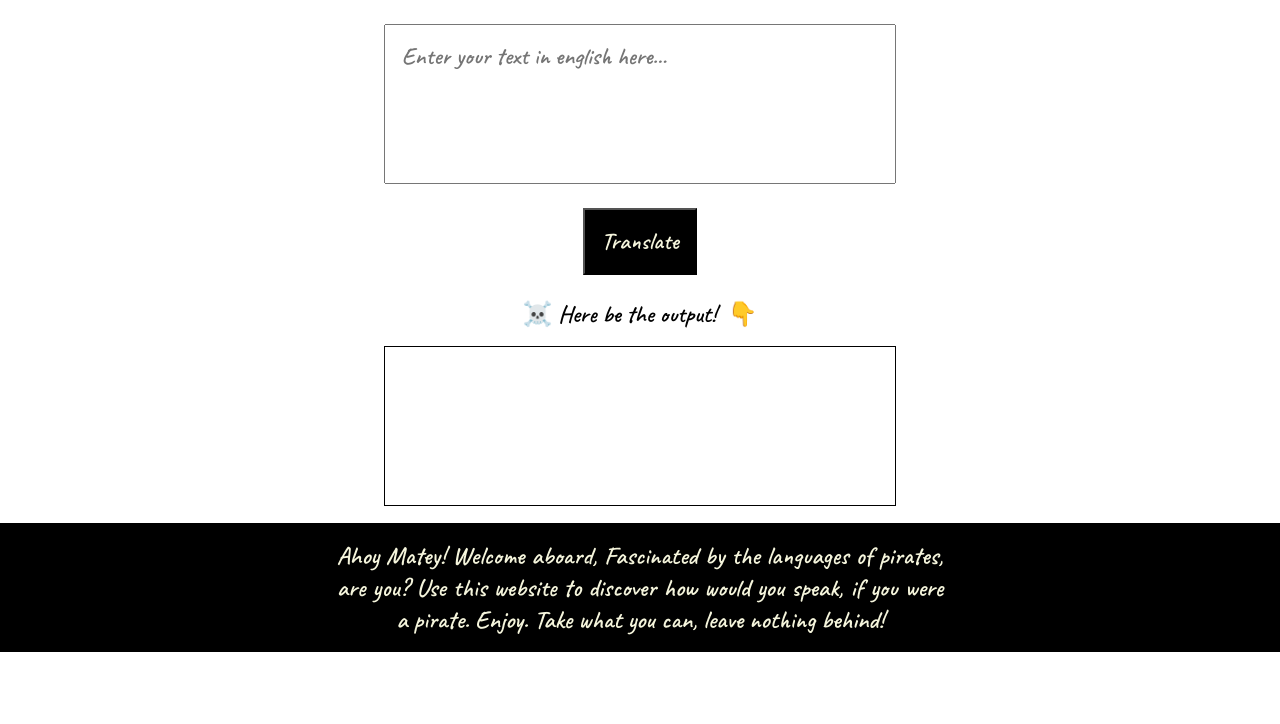
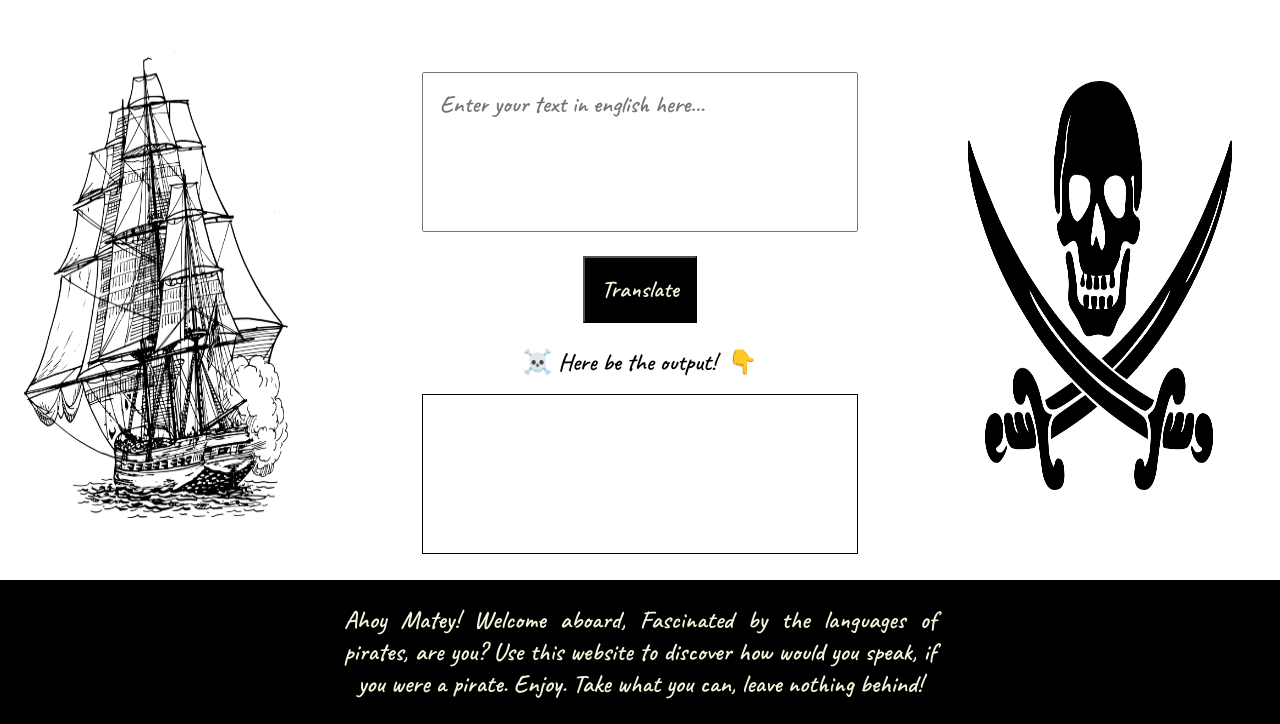
Before and after one commit to jagrut-sharma/markSeven-pirate-language, a plain HTML site: page index.html in a window 1280 px wide. Shown: the part 76-800 px from the top of the page. Drawn offline with Linux system fonts and the light colour scheme.

Commit message:
basic design done

```diff
--- a/index.html
+++ b/index.html
@@ -15,13 +15,32 @@
         <div class="img-2"><img class="img-ship" src="./images/ship.png" alt="A ship with a pirate's flag"></div>
     </nav>
 
-    <textarea class="txt-area" placeholder="Enter your text in english here..."></textarea>
+    <div class="background">
+        <div class="container">
 
-    <button class="btn">Translate</button>
+            <div class="side-wrapper">
+                <img src="./images/ship-309618.png" alt="" class="side-wrapper-img-ship">
+            </div>
 
-    <p class="txt-output">☠️ Here be the output! &nbsp;👇</p>
+            <main class="main-wrapper">
+                <textarea class="txt-area" placeholder="Enter your text in english here..."></textarea>
 
-    <p class="output"></p>
+                <button class="btn">Translate</button>
+
+                <p class="txt-output">☠️ Here be the output! &nbsp;👇</p>
+
+                <p class="output"></p>
+            </main>
+
+
+            <div class="side-wrapper">
+                <img src="./images/skull-307778.png" alt="" class="side-wrapper-img-skull">
+            </div>
+
+
+        </div>
+
+    </div>
 
     <footer class="footer">
         <p class="footer-txt">Ahoy Matey! Welcome aboard, Fascinated by the languages of pirates, are you? Use this website to discover how would you speak, if you were a pirate. Enjoy. Take what you can, leave nothing behind!</p>
--- a/style.css
+++ b/style.css
@@ -18,6 +18,8 @@ body{
     font-family: 'Caveat', cursive;
     margin: 0;
 }
+
+/* Navigation Start */
 
 .nav{
     display: grid;
@@ -53,14 +55,44 @@ nav .title{
     color: var(--title-color);
 }
 
+/* Navigation Ends */
+
+/* Content */
+
+.container{
+    display: grid;
+    grid-template-columns: 1.5fr 3fr 1.5fr;
+    gap: 0.7rem;
+}
+
+.side-wrapper{
+    display: flex;
+    justify-content: center;
+    align-items: center;
+}
+
+.side-wrapper-img-skull{
+    width: 100%;
+    height: 80%;
+    padding: 1rem;
+    margin-right: 2rem;
+}
+
+.side-wrapper-img-ship{
+    width: 100%;
+    height: 90%;
+    padding: 1rem;
+}
+
+
 .txt-area{
     display: block;
-    width: 40%;
-    height: 20vh;
+    width: 70%;
+    min-height: 20vh;
     padding: 0.7rem;
     resize: none;
     font-family: 'Caveat', cursive;
-    margin: 1rem auto;
+    margin: 3rem auto 0.7rem;
 }
 
 .btn{
@@ -72,16 +104,17 @@ nav .title{
     cursor: pointer;
     color: var(--text-color);
     background-color: var(--primary-color);
+    align-self: center;
 }
 
 .txt-output{
-    width: max-content;
-    margin: auto;
+    text-align: center;
+    margin: 0.7rem auto;
 }
 
 .output{
-    width: 40%;
-    height: 20vh;
+    width: 70%;
+    min-height: 20vh;
     border: 1px solid var(--primary-color);
     margin: 0.7rem auto;
 }
@@ -92,10 +125,41 @@ nav .title{
     text-align: justify;
     text-align-last: center;
     font-size: 1.05rem;
-    padding: 0.7rem;
+    padding: 1rem;
     color: var(--text-color);
 }
 
 .footer{
     background-color: var(--primary-color);
+    position: absolute;
+    bottom: 0;
+    right: 0;
+    left: 0;
 }
+
+@media screen and (max-width: 800px) {
+
+    .container{
+        all: unset;
+    }
+
+    .background{
+        display: block;
+        background-image: url(./images/imageedit_3_3293361583.png);
+        background-repeat: no-repeat;
+        background-size: contain;
+        z-index: +2;
+    }
+
+    .container .side-wrapper{
+        all: unset;
+        display: none;
+    }
+
+
+
+    .footer{
+        all: unset;
+    }
+
+}
```
Also changed, not shown: images/imageedit_3_3293361583.png (added), images/ship-309618.png (added), images/skull-307778-1.png (added), images/skull-307778.png (added), images/skull-307778.svg (deleted).
